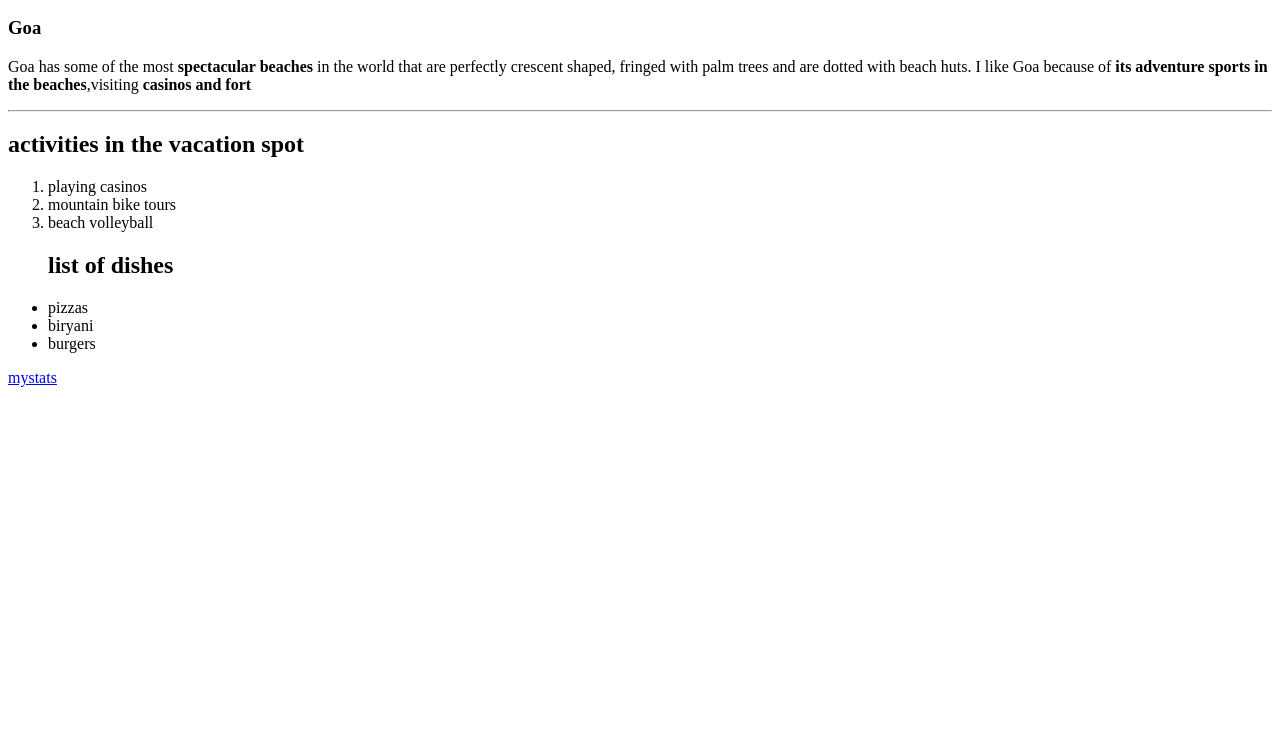
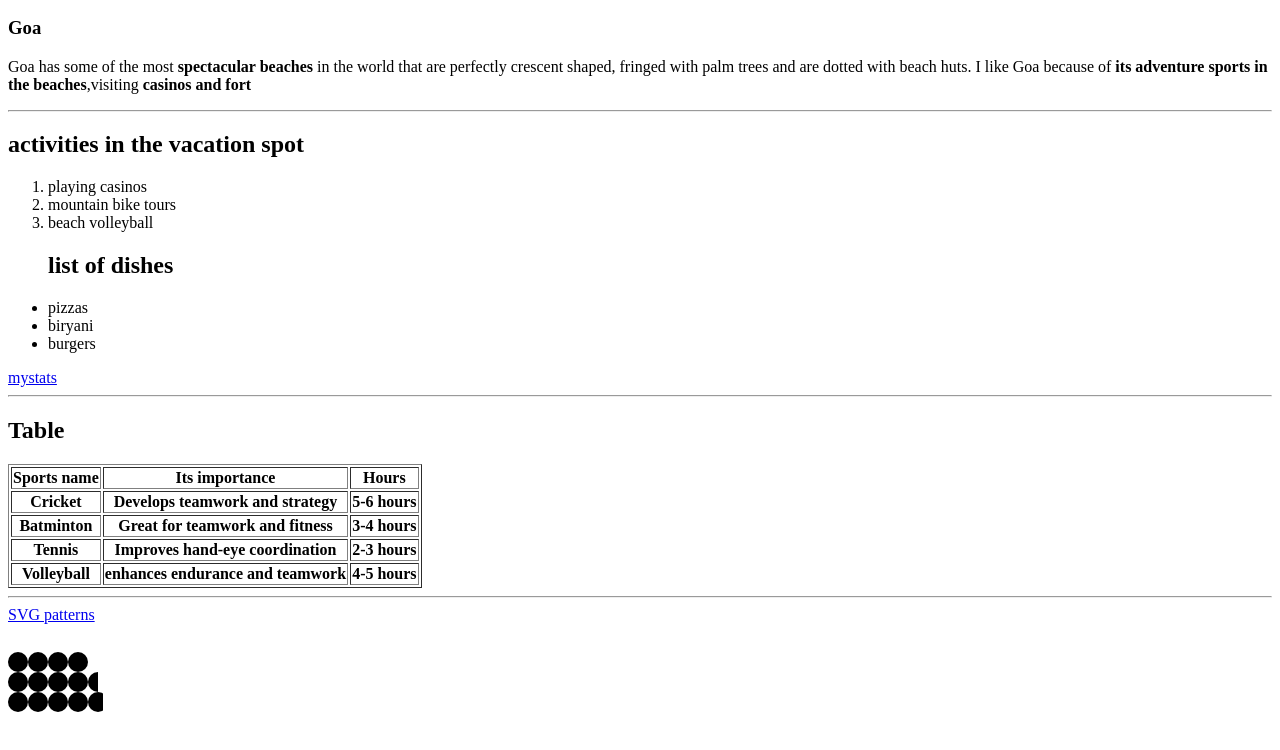
Before and after one commit to 44-563-WebApps-F23/44563-webapps-f23-assignment3-S567645, a plain HTML site: page index.html in a window 1280 px wide. Shown: the part 110-860 px from the top of the page. Before the commit the page ends 800 px from the top, so only its background shows below. Drawn offline with Linux system fonts and the light colour scheme.

Commit message:
Update index.html

```diff
--- a/index.html
+++ b/index.html
@@ -23,5 +23,53 @@
     <li>burgers </li>
   </ul>
   <a href="mystats.html"> mystats</a>
+  <hr>
+  <h2>Table</h2>
+ <table border="1">
+    <tr>
+      <th>Sports name</th>
+      <th>Its importance</th>
+      <th>Hours</th>
+    </tr>
+    <tr>
+      <th>Cricket</th>
+      <th>Develops teamwork and strategy</th>
+      <th>5-6 hours</th>
+    </tr>
+    <tr>
+      <th>Batminton</th>
+      <th>Great for teamwork and fitness</th>
+      <th>3-4 hours</th>
+    </tr>
+    <tr>
+      <th>Tennis</th>
+      <th>Improves hand-eye coordination</th>
+      <th>2-3 hours</th>
+    </tr>
+    <tr>
+      <th>Volleyball</th>
+      <th>enhances endurance and teamwork</th>
+      <th>4-5 hours</th>
+    </tr>
+    </table>
+    <hr>
+
+    <a href="https://stackoverflow.com/questions/61179458/svg-patterns-scaling-the-way-pattern-is-not-cut-off">SVG patterns</a>
+
+    <pre>
+      <svg style='display: block; height: 60px; width: 95px; '>
+        <defs>
+            <pattern patternUnits='userSpaceOnUse' viewBox='0 0 20 20' width='20'  height='20' id='the_pattern'>
+                <circle cx='10' cy='10' r='10' stroke-width='0' fill='black'></circle>
+            </pattern>
+        </defs>
+
+        <rect x='0' y='0' width='80' height='20' fill='url(#the_pattern)'></rect>
+        <rect x='0' y='20' width='90' height='20' fill='url(#the_pattern)'></rect>
+        <rect x='0' y='40' width='95' height='20' fill='url(#the_pattern)'></rect>
+
+    </svg>
+    </pre>
+
 </body>
 </html>
```
